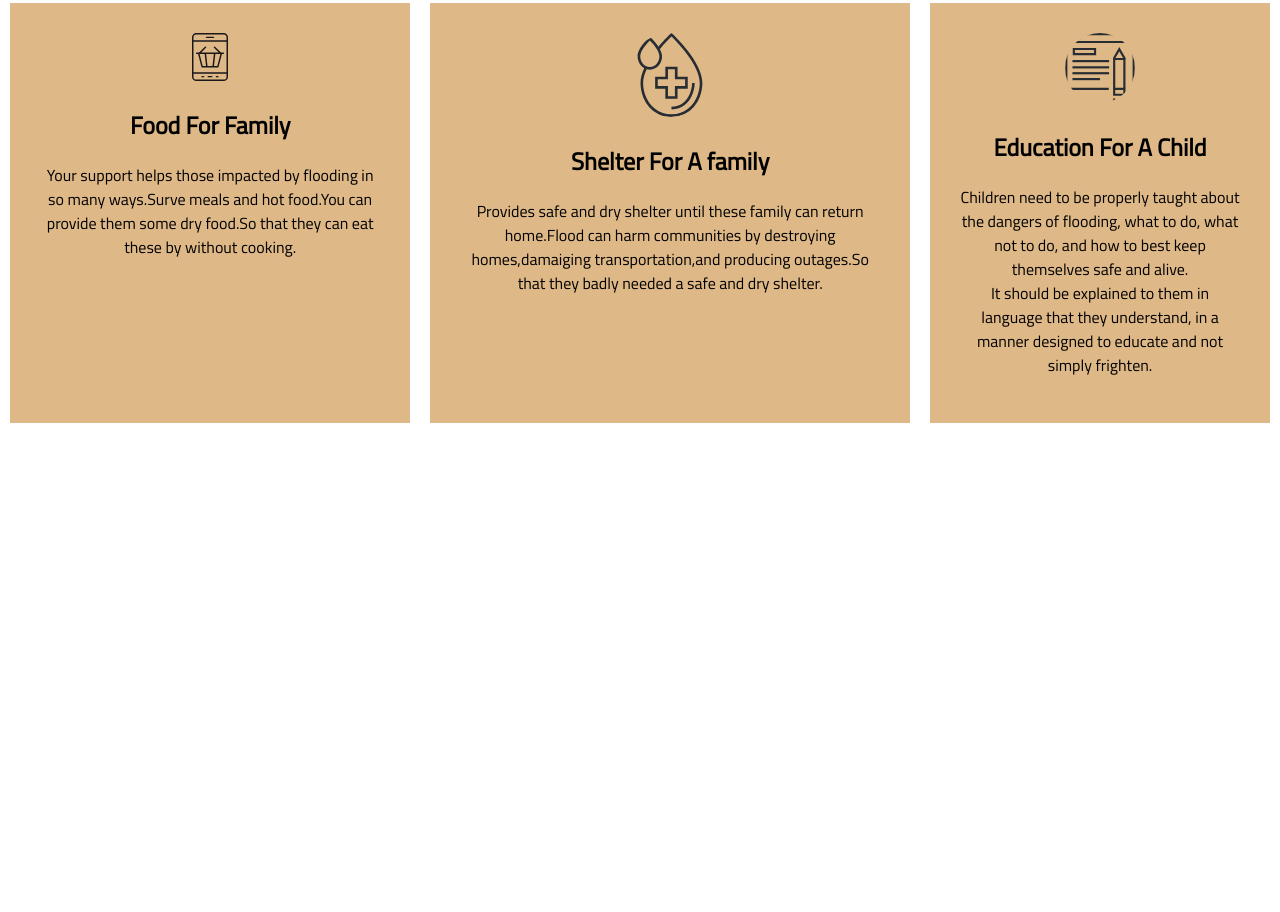
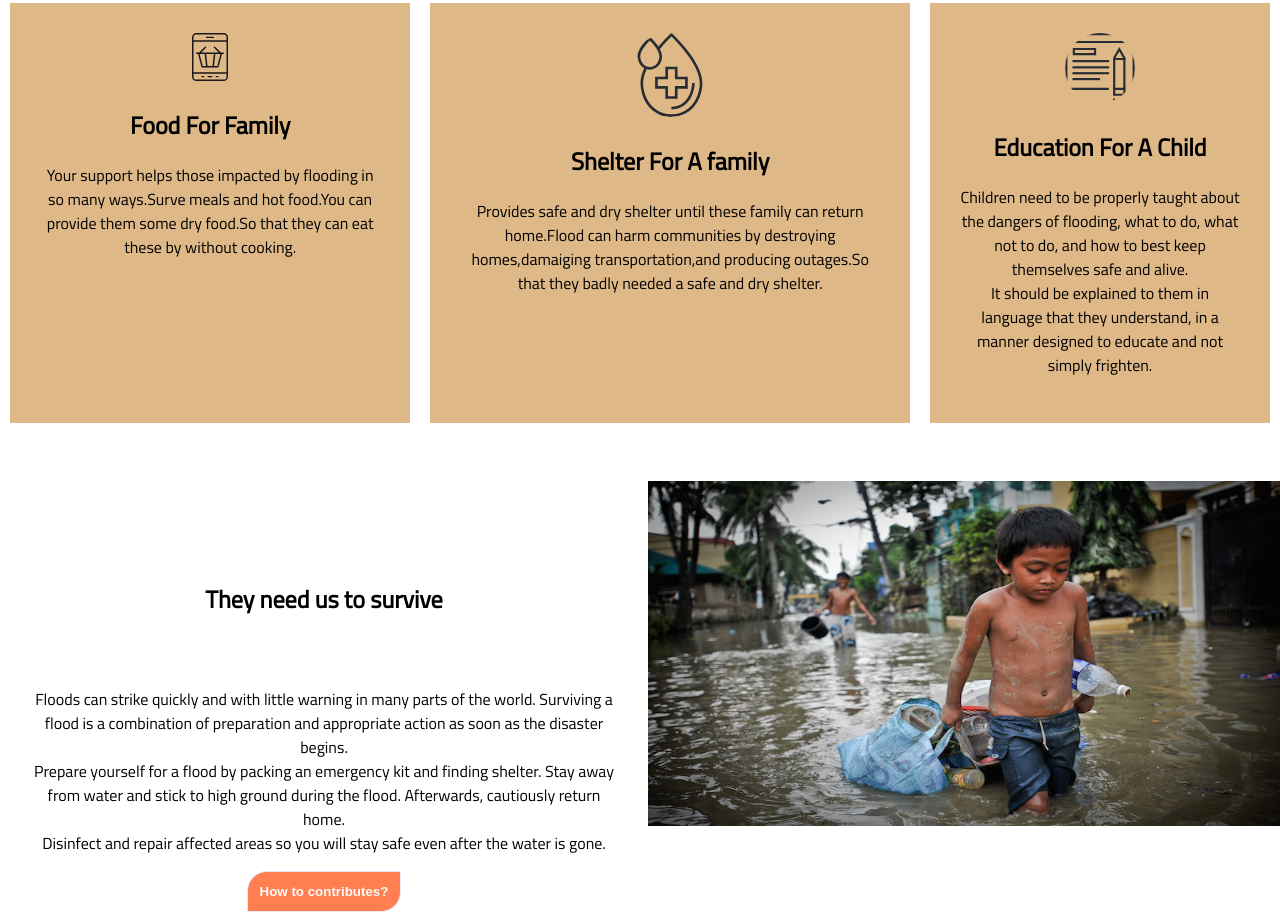
Before and after one commit to Tasnu11/donate-today, a plain HTML site: page index.html in a window 1280 px wide. Shown: the part 1429-2341 px from the top of the page. Before the commit the page ends 1862 px from the top, so only its background shows below. Drawn offline with Linux system fonts and the light colour scheme.

Commit message:
donation

```diff
--- a/index.html
+++ b/index.html
@@ -82,6 +82,21 @@
 
             </div>
         </div>
+        <br>
+        <br>
+        <!---section333333333 end-->
+        <!----img and text section start---->
+        <div class="container">
+        <div class="img-text-style">
+            <h2 class="text-style">They need us to survive</h2>
+            <p>Floods can strike quickly and with little warning in many parts of the world. Surviving a flood is a combination of preparation and appropriate action as soon as the disaster begins.<br> Prepare yourself for a flood by packing an emergency kit and finding shelter. Stay away from water and stick to high ground during the flood. Afterwards, cautiously return home.<br> Disinfect and repair affected areas so you will stay safe even after the water is gone.
+            </p>
+           <button class="button">How to contributes?</button>
+        </div>
+        <div class="img-style">
+            <img src="donate-today-main/images/donation9.jpg">
+        </div>
+        </div>
    </div>
 </body>
 </html>
--- a/style.css
+++ b/style.css
@@ -12,9 +12,12 @@ font-family: 'Titillium Web', sans-serif;
     padding: 5px 10px;
     border-radius: 20px;
     font-weight: 400px;
-    color:white;
+    color: aliceblue;
+
 
 }
+
+
 section{
     background-image: url(donate-today-main/images/donation2.jpg);
     height: 100vh;
@@ -22,6 +25,8 @@ section{
     background-repeat: no-repeat;
     background-size: cover;
     background-color: linear-gradient;
+
+
 
 }
 .half-width{
@@ -93,3 +98,28 @@ section{
     width: 25%;
     border-radius: 100%;
 }
+.img-text-style{
+
+    margin-left: 30px;
+    margin-right: 30px;
+    margin-top: 30px;
+
+}
+.text-style{
+    width: 100ox;
+    padding: 50px;
+    margin: 20px;
+
+}
+.img-style img{
+
+    width: 100%;
+    height: 80%;
+}
+.img-style{
+    width: 100%;
+}
+.container{
+    display: flex;
+
+}
```
